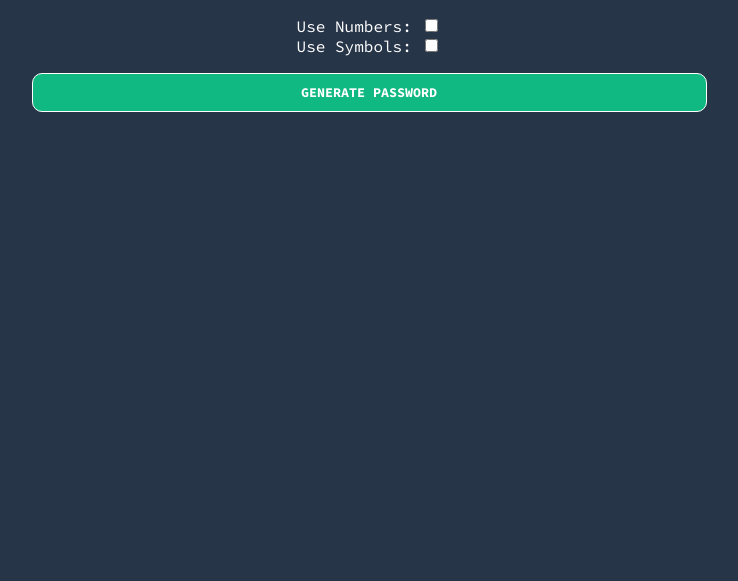
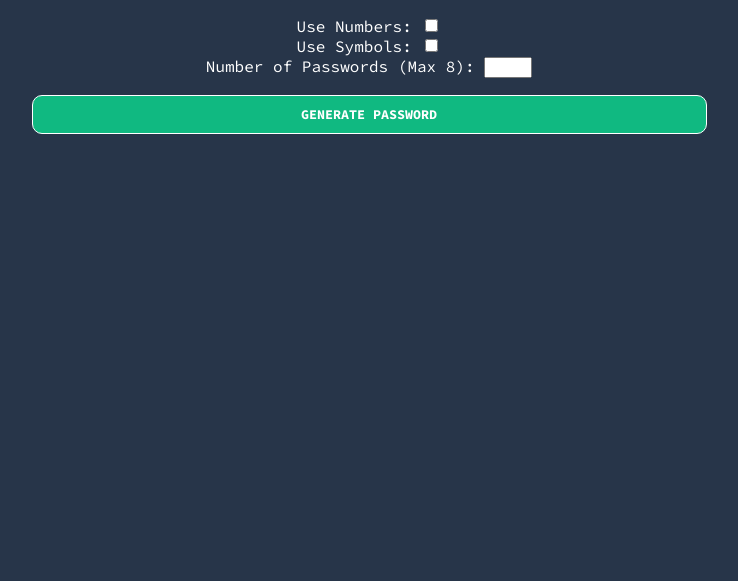
Before and after one commit to Steve-O-Codes/KeyGenius, a plain HTML site: page index.html in a window 1280 px wide. Shown: the part 219-800 px from the top of the page, without its empty margins (271-1009 px from the left). Drawn offline with Linux system fonts and the light colour scheme.

Commit message:
added password container

```diff
--- a/index.html
+++ b/index.html
@@ -55,8 +55,13 @@
             value="symbols"
           />
         </div>
-        <button>Generate Password</button>
+        <div class="number-selection">
+          <label for="quantity">Number of Passwords (Max 8):</label>
+          <input type="number" id="quantity" name="quantity" min="1" max="8" />
+        </div>
+        <button id="gen-password">Generate Password</button>
       </div>
+      <div id="password-div" class="password-display"></div>
     </div>
     <script src="./js/app.js" type="module"></script>
   </body>
```
